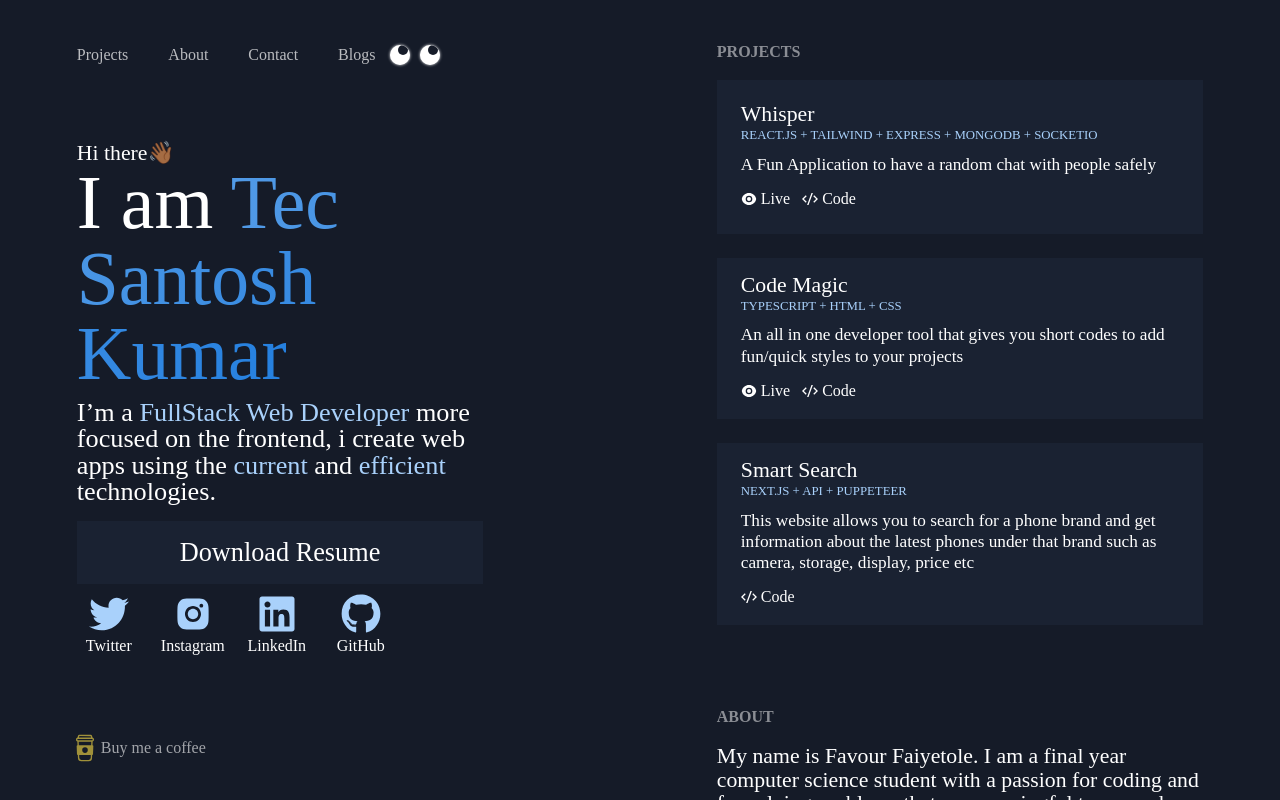
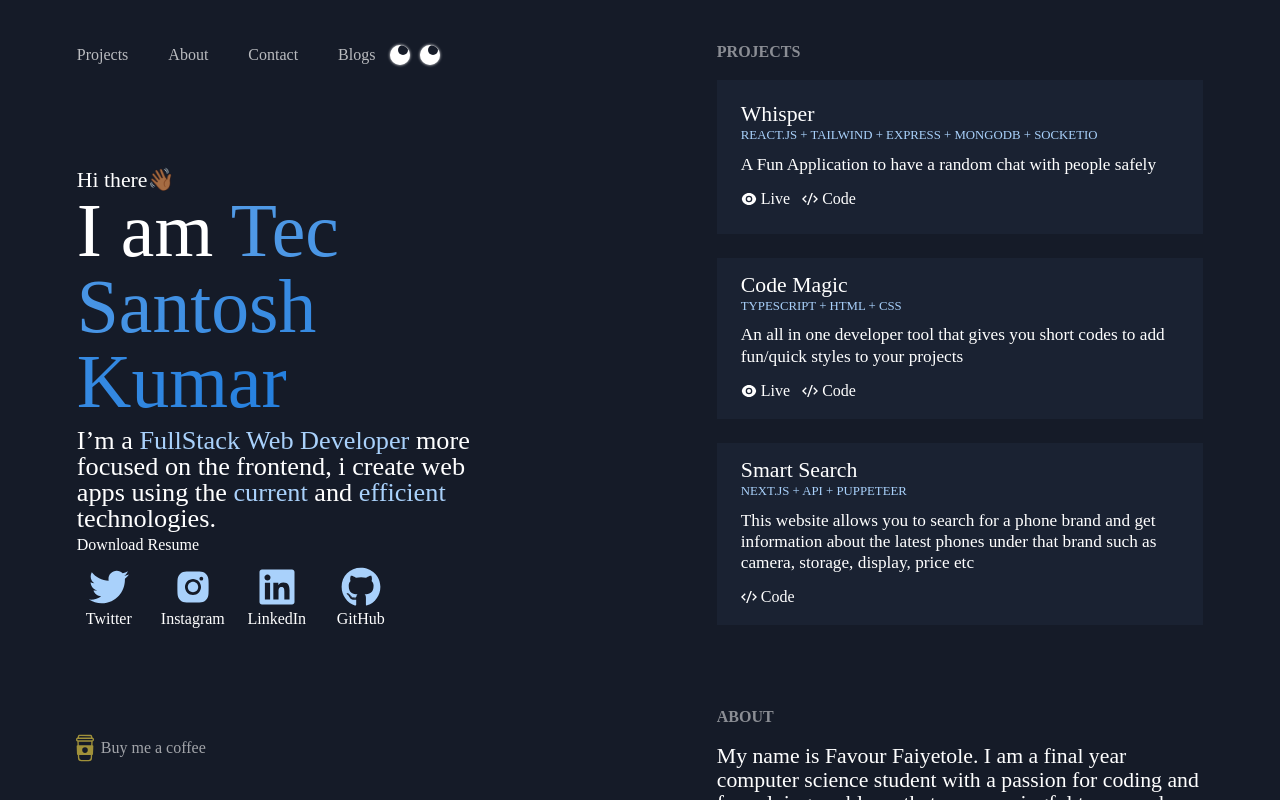
Before and after one commit to devsantoshk/tecsantoshkumar, a plain HTML site: page index.html in a window 1280 px wide. Drawn offline with Linux system fonts and the light colour scheme; a web font is replaced by a local one.

Commit message:
Update index.html

```diff
--- a/index.html
+++ b/index.html
@@ -1475,10 +1475,9 @@
                     <p class="text-2xl leading-none">I’m a <span class="text-highlight">FullStack Web Developer
                         </span>more focused on the frontend, i create web apps using the<span class="text-highlight">
                             current</span> and <span class="text-highlight">efficient</span> technologies.</p><a
-                        href="https://drive.google.com/file/d/1b8FWKFcXhT4Hcn_7_8-_vS4WZgR63YJA/view?usp=drivesdk"
-                        class="bg-secondary text-3xl text-center block min-w-full py-3 hover:scale-105 mt-4 "
+                        href="#"
                         target="_blank" rel="noreferrer">Download Resume</a>
-                    <div class="mt-4 flex gap-5"><a href="https://twitter.com/dunsinwebdev"
+                    <div class="mt-4 flex gap-5"><a href="https://twitter.com/tecsantoshkumar"
                             class="flex flex-col justify-center gap-1 items-center w-16 h-16 cursor-pointer"
                             target="_blank" rel="noreferrer"><svg stroke="currentColor" fill="currentColor"
                                 stroke-width="0" viewBox="0 0 512 512"
```
